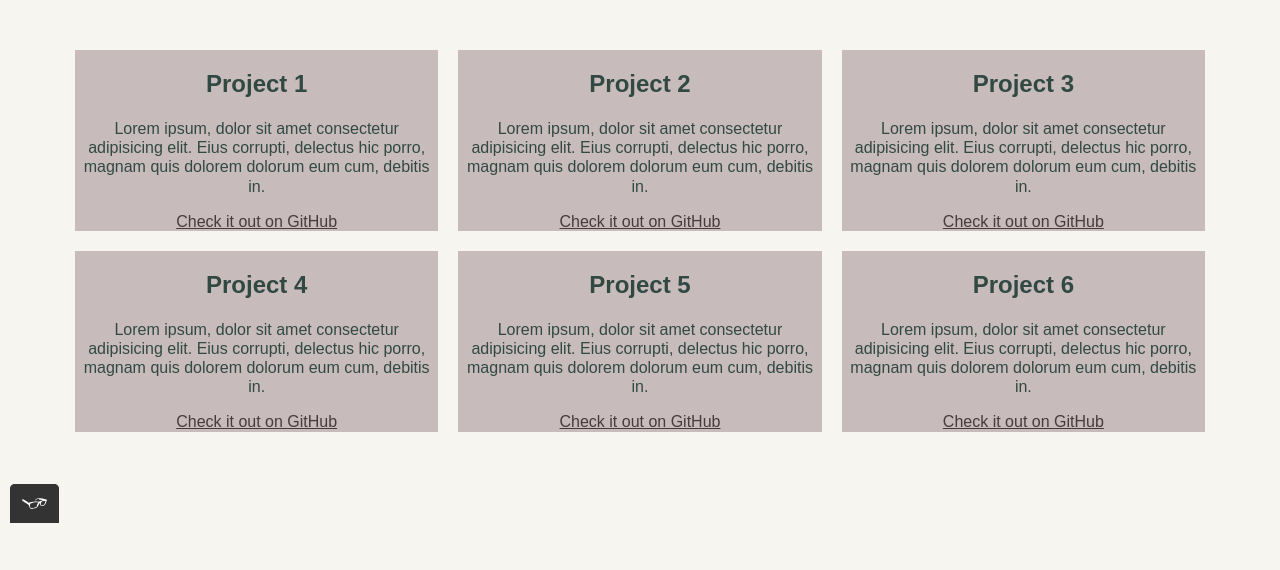
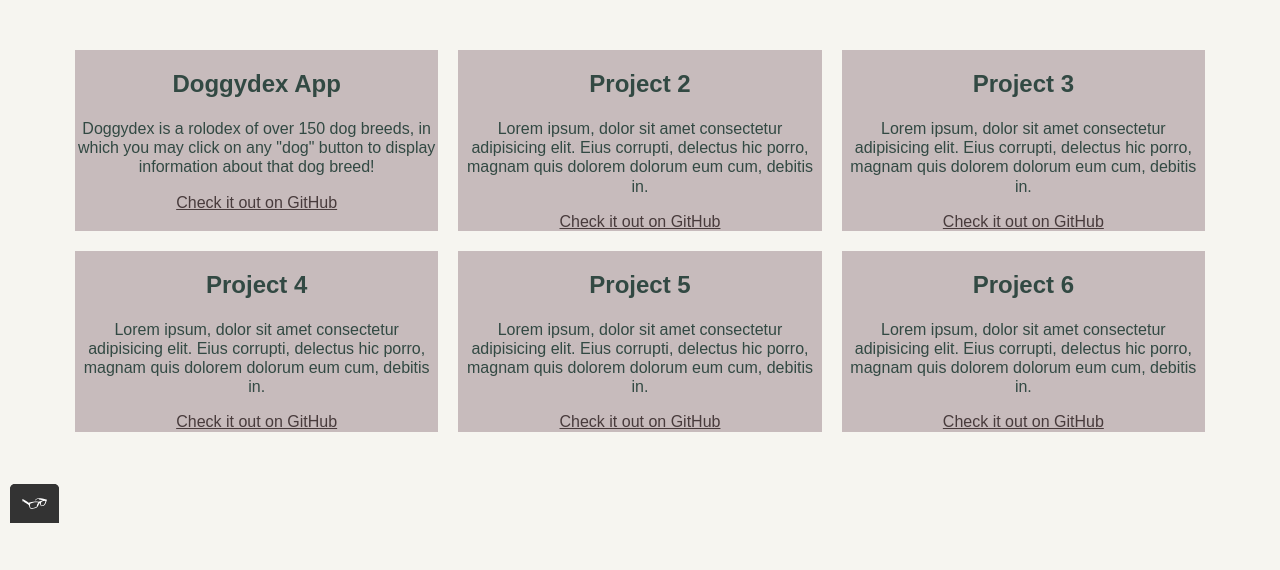
Before and after one commit to kaelacodes/Portfolio-Website, a plain HTML site: page work.html in a window 1280 px wide. Shown: the part 277-847 px from the top of the page. Drawn offline with Linux system fonts and the light colour scheme; a web font is replaced by a local one.

Commit message:
Adds Doggydex project to Work page

```diff
--- a/work.html
+++ b/work.html
@@ -36,10 +36,9 @@
                 <h1>My Work</h1>
                 <div class="project-grid">
                     <div class="project-grid__item">
-                        <h2>Project 1</h2>
-                        <p>Lorem ipsum, dolor sit amet consectetur adipisicing elit. Eius corrupti, delectus hic porro,
-                            magnam quis dolorem dolorum eum cum, debitis in.</p>
-                        <a href="#">Check it out on GitHub</a>
+                        <h2>Doggydex App</h2>
+                        <p>Doggydex is a rolodex of over 150 dog breeds, in which you may click on any "dog" button to display information about that dog breed!</p>
+                        <a href="https://kaelacodes.github.io/Doggy-Rolodex/">Check it out on GitHub</a>
                     </div>
                     <div class="project-grid__item">
                         <h2>Project 2</h2>
```
Also changed, not shown: 3 other files.
